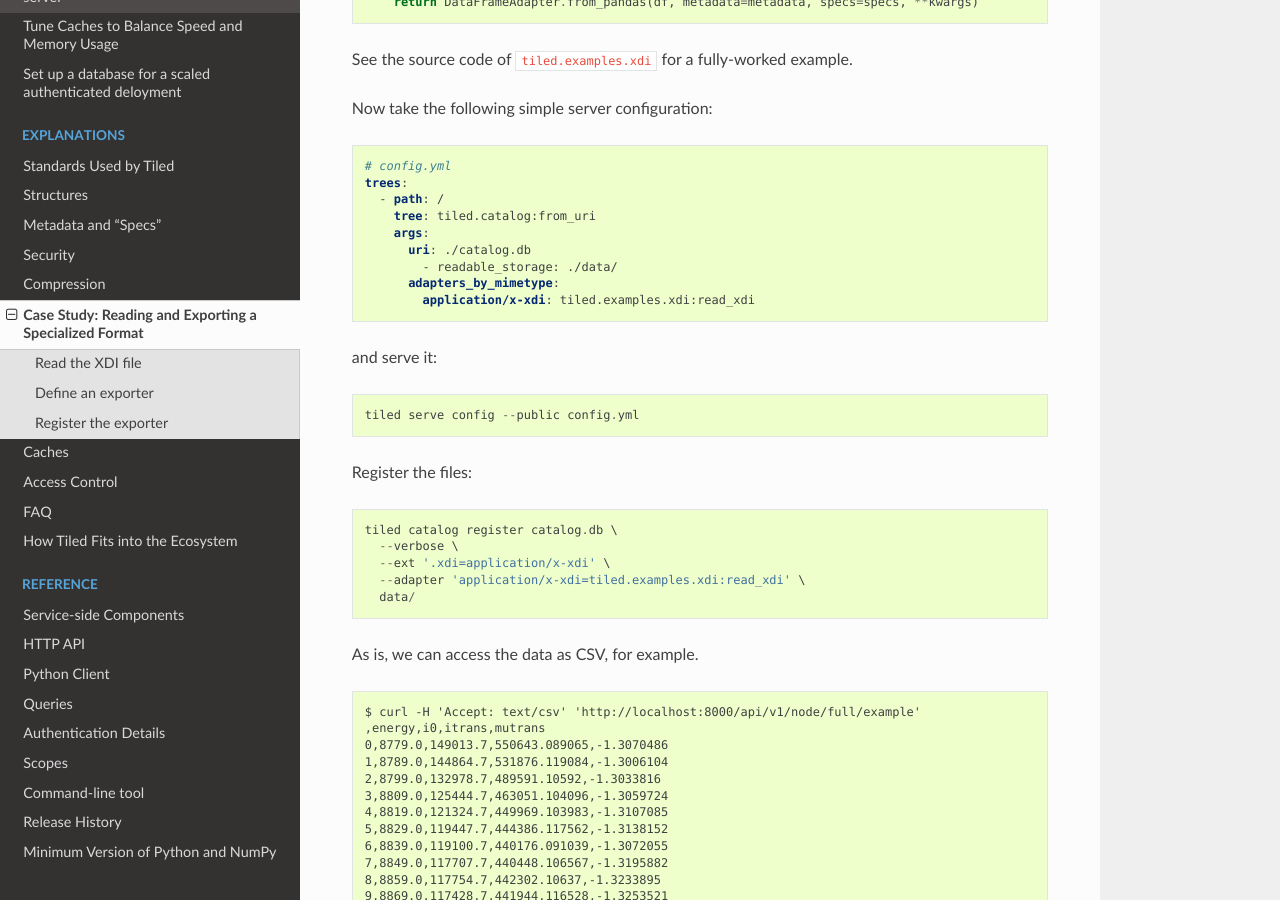
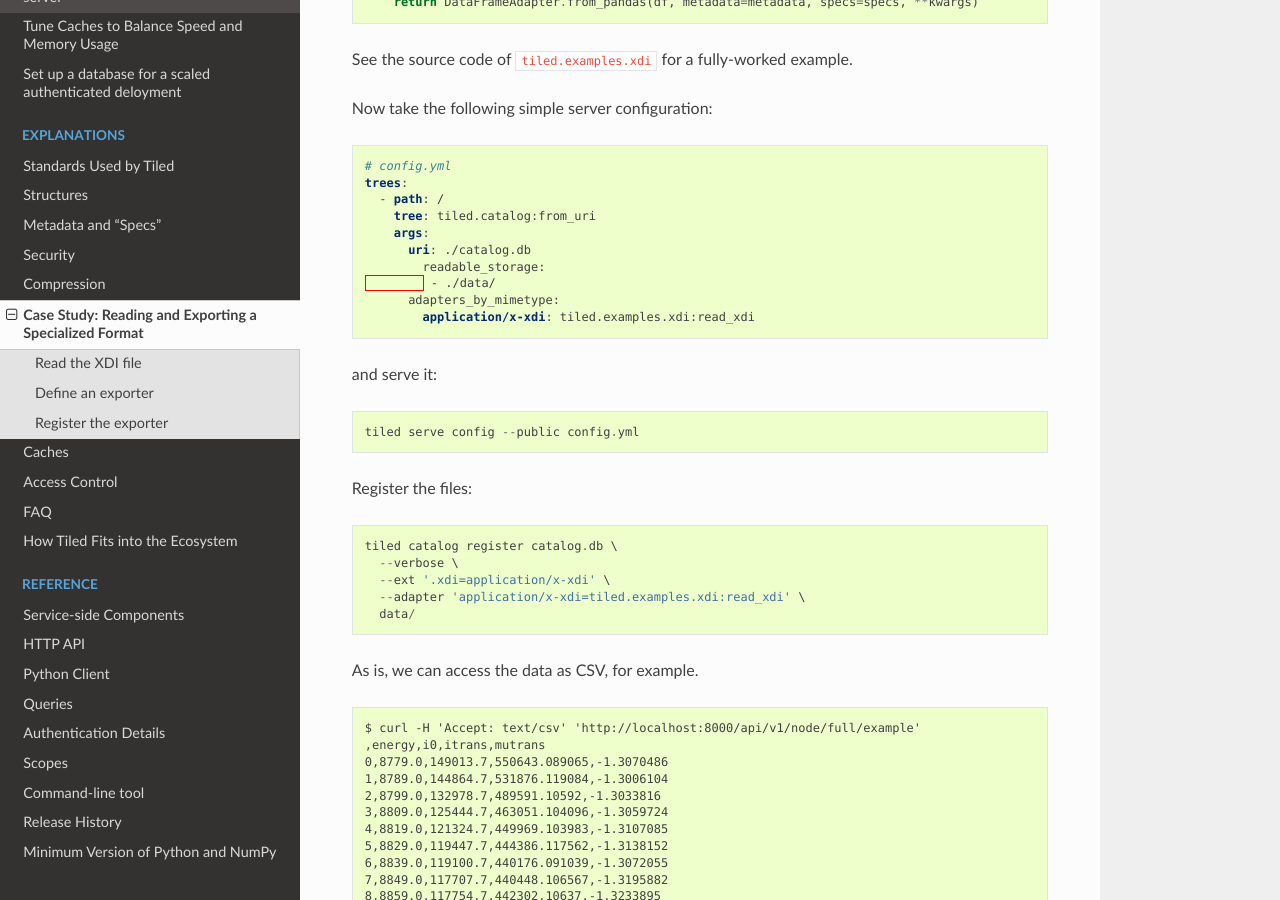
Before and after one commit to bluesky/tiled, a Sphinx documentation site: the page built from docs/source/explanations/specialized-formats.md, in a window 1280 px wide and 900 px high, scrolled down 1588 px. Built offline with Sphinx 7.4.7 and the Read the Docs theme 2.0.0, drawn with Linux system fonts in a browser that asks for light colours; pages that are not in the unit, such as notebooks, are missing from menus; the version number could not be read and is left out.

````diff
--- a/docs/source/explanations/specialized-formats.md
+++ b/docs/source/explanations/specialized-formats.md
@@ -88,7 +88,8 @@ trees:
     tree: tiled.catalog:from_uri
     args:
       uri: ./catalog.db
-        - readable_storage: ./data/
+        readable_storage:
+	 - ./data/
       adapters_by_mimetype:
         application/x-xdi: tiled.examples.xdi:read_xdi
 ```
````
